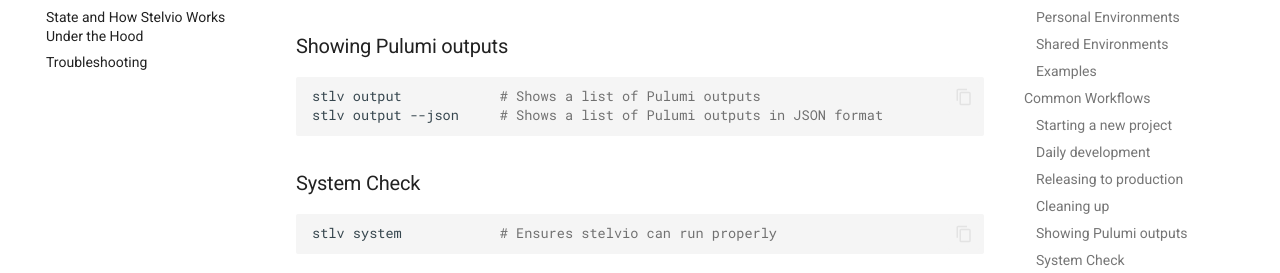
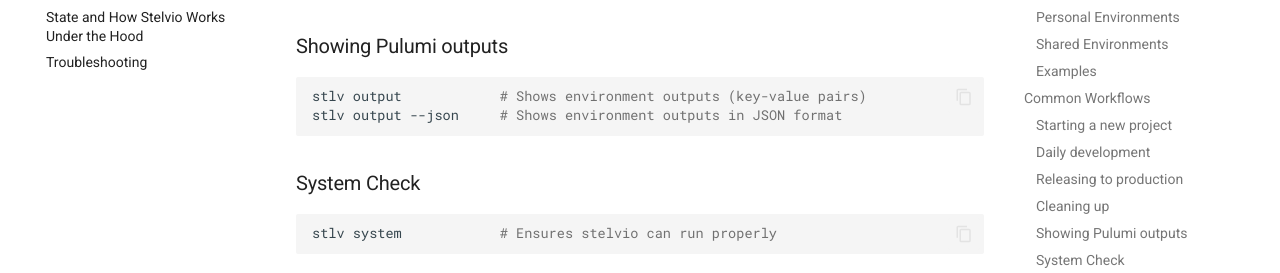
Before and after one commit to stelviodev/stelvio, an MkDocs documentation site: the page built from docs/guides/using-cli.md, in a window 1280 px wide and 900 px high, scrolled down 3789 px. Shown: the part 360-633 px from the top of the window. Built offline with MkDocs 1.6.1 and Material for MkDocs 9.7.7, drawn with Linux system fonts in a browser that asks for light colours; comment, search, counter and statistics services are not loaded.

Commit message:
improvements

````diff
--- a/docs/guides/using-cli.md
+++ b/docs/guides/using-cli.md
@@ -173,8 +173,8 @@
 ### Showing Pulumi outputs
 
 ```bash
-stlv output            # Shows a list of Pulumi outputs
-stlv output --json     # Shows a list of Pulumi outputs in JSON format
+stlv output            # Shows environment outputs (key-value pairs)
+stlv output --json     # Shows environment outputs in JSON format
 ```
 
 ### System Check
````
Also changed, not shown: 1 other file.
